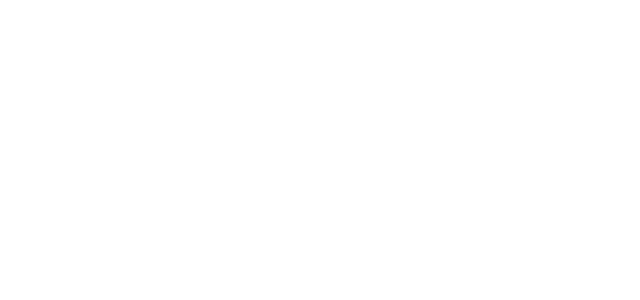
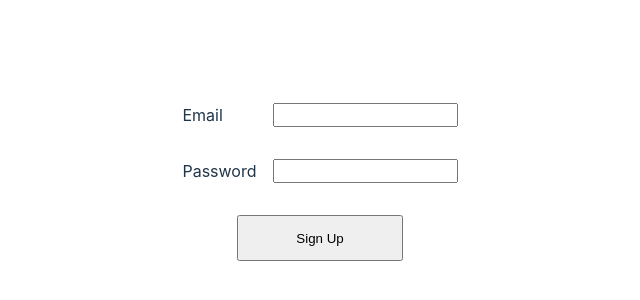
Before and after one commit to tapegram/refbot, a React (Vite) app: page /signup in a window 1280 px wide. Before the commit this address had no page. Shown: the part 234-534 px from the top of the page, without its empty margins (320-960 px from the left). Built offline with nearby package versions, Linux system fonts and the light colour scheme.

Commit message:
adding a signup page that points to a non-existant webpage

```diff
--- a/package.json
+++ b/package.json
@@ -12,6 +12,7 @@
   "dependencies": {
     "react": "^18.2.0",
     "react-dom": "^18.2.0",
+    "react-query": "^3.39.3",
     "react-router-dom": "^6.22.3"
   },
   "devDependencies": {
--- a/src/App.css
+++ b/src/App.css
@@ -71,3 +71,38 @@
   width: 100%;
   height: 100%;
 }
+
+.simple-form {
+  display: flex;
+  flex-flow: column wrap;
+  justify-content: center;
+  align-items: flex-start;
+  min-width: 100%;
+  margin-top: 2em;
+}
+
+.simple-form div {
+  min-width: 100%;
+  width: 100%;
+  margin: 1em 0;
+  display: flex;
+  flex-flow: row nowrap;
+  justify-content: space-between;
+}
+
+.simple-form div label {
+  margin-right: 1em;
+}
+
+.simple-form .submitGroup {
+  width: 100%;
+  display: flex;
+  flex-flow: row nowrap;
+  justify-content: center;
+}
+
+.simple-form div input[type="submit"] {
+  padding: 1em 2em;
+  width: 60%;
+  justify-self: center;
+}
--- a/src/App.tsx
+++ b/src/App.tsx
@@ -3,6 +3,7 @@ import "./App.css";
 import AuthContext from "./features/users/hooks/createAuthContext";
 import Home from "./pages/Home";
 import { BrowserRouter, Routes, Route } from "react-router-dom";
+import SignupPage from "./pages/Signup";
 
 function App() {
   const [authContext] = useState({
@@ -15,6 +16,7 @@ function App() {
       <BrowserRouter>
         <Routes>
           <Route path="/" element={<Home />} />
+          <Route path="/signup" element={<SignupPage />} />
         </Routes>
       </BrowserRouter>
     </AuthContext.Provider>
--- a/src/features/decide-touch/components/DecideTouch.tsx
+++ b/src/features/decide-touch/components/DecideTouch.tsx
@@ -1,4 +1,4 @@
-import { useContext, useEffect, useReducer } from "react";
+import { memo, useContext, useEffect, useReducer } from "react";
 import {
   ClipDecision,
   Decision,
@@ -245,4 +245,4 @@ const DecideTouchImpl = ({
   </div>
 );
 
-export default DecideTouch;
+export default memo(DecideTouch);
--- /dev/null
+++ b/src/features/users/components/signup.tsx
@@ -0,0 +1,64 @@
+import { useState } from "react";
+import { useNavigate } from "react-router-dom";
+
+type Inputs = {
+  email: string;
+  password: string;
+};
+
+const SignUp = () => {
+  const [formErrors] = useState([]);
+  const [inputs, setInputs] = useState<Inputs>({ email: "", password: "" });
+  const navigate = useNavigate();
+
+  function onChange(event: React.ChangeEvent<HTMLInputElement>) {
+    const name = event.target.name;
+    const value = event.target.value;
+    setInputs((values) => ({ ...values, [name]: value }));
+  }
+  async function submit(event: React.FormEvent<HTMLFormElement>) {
+    event.preventDefault();
+    const options = {
+      method: "POST",
+      headers: {
+        "Content-Type": "application/json",
+      },
+      body: JSON.stringify(inputs),
+    };
+    const response = await fetch("https://api.refbot.pro/signup", options);
+    if (response.ok) {
+      navigate("/");
+    } else {
+      console.error("Failed to sign up");
+    }
+  }
+  return (
+    <form className="simple-form" onSubmit={submit}>
+      <div>
+        <label htmlFor="email">Email</label>
+        <input
+          type="email"
+          id="email"
+          name="email"
+          required
+          onChange={onChange}
+        />
+      </div>
+      <div>
+        <label htmlFor="password">Password</label>
+        <input
+          type="password"
+          id="password"
+          name="password"
+          required
+          onChange={onChange}
+        />
+      </div>
+      <div className="submitGroup">
+        <input type="submit" value="Sign Up" disabled={formErrors.length > 0} />
+      </div>
+    </form>
+  );
+};
+
+export default SignUp;
--- /dev/null
+++ b/src/pages/Signup.tsx
@@ -0,0 +1,5 @@
+import Signup from "../features/users/components/signup";
+
+const SignupPage = () => <Signup />;
+
+export default SignupPage;
```
Also changed, not shown: src/features/decide-touch/hooks/usePaginatedClipsFetcher.ts (deleted, +0 -61 lines), 1 other file (tests, documents, lock files or other folders).
